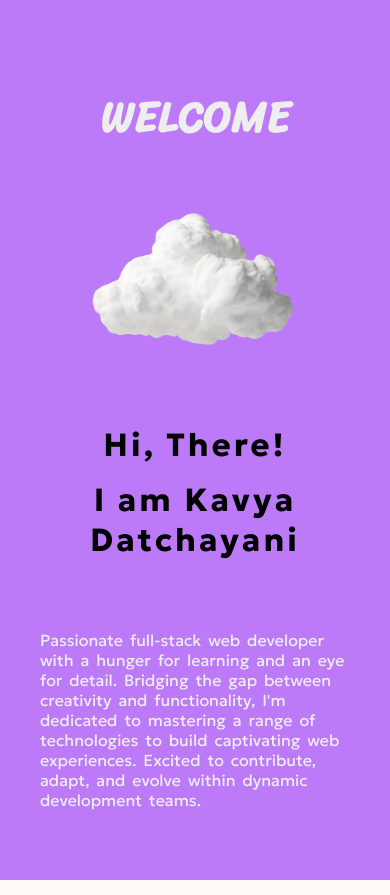
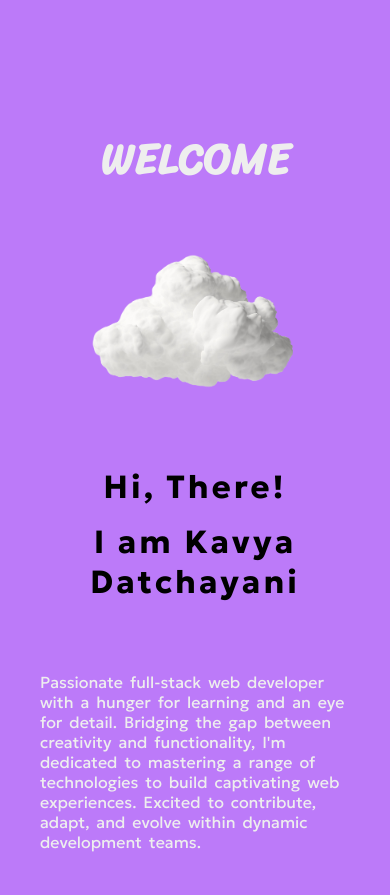
Before and after one commit to KavyaDatchayani/Portfolio, a website: page index.html in a window 390 px wide. Shown: the top 895 px of the page. Drawn offline with Linux system fonts and the light colour scheme.

Commit message:
few changes

```diff
--- a/index.html
+++ b/index.html
@@ -30,7 +30,7 @@
     <!-- home -->
     <section id="home">
       <div class="welcome">
-        <h1>WELCOME</h1>
+        <h1 id="welcome">WELCOME</h1>
         <img src="images/Cloud.png" alt="cloud-img" />
       </div>
       <div class="detail">
--- a/public/css/style.css
+++ b/public/css/style.css
@@ -58,6 +58,7 @@ nav.navlinks li a:active {
   padding-bottom: 30px;
   text-align: center;
 }
+
 #home .welcome h1 {
   font-family: "Sriracha", cursive;
   padding-top: 8rem;
@@ -69,7 +70,6 @@ nav.navlinks li a:active {
 #home .welcome img {
   width: auto;
   height: 250px;
-  z-index: 0;
 }
 #home .detail h2,
 h3 {
@@ -284,7 +284,7 @@ footer {
     padding-bottom: 30px;
   }
   #home .welcome h1 {
-    padding-top: 5rem;
+    padding-top: 7.6rem;
     font-size: 33px;
   }
   #home .welcome img {
--- a/public/js/index.js
+++ b/public/js/index.js
@@ -2,7 +2,7 @@ var oldScroll = window.scrollY;
 var headers = document.querySelectorAll("header");
 const nav = document.getElementById("icontoggle");
 const navLinks = document.getElementById("navbar");
-
+const welcome = document.querySelector("div > .welcome > h1");
 
 
 window.onscroll = function () {
```
